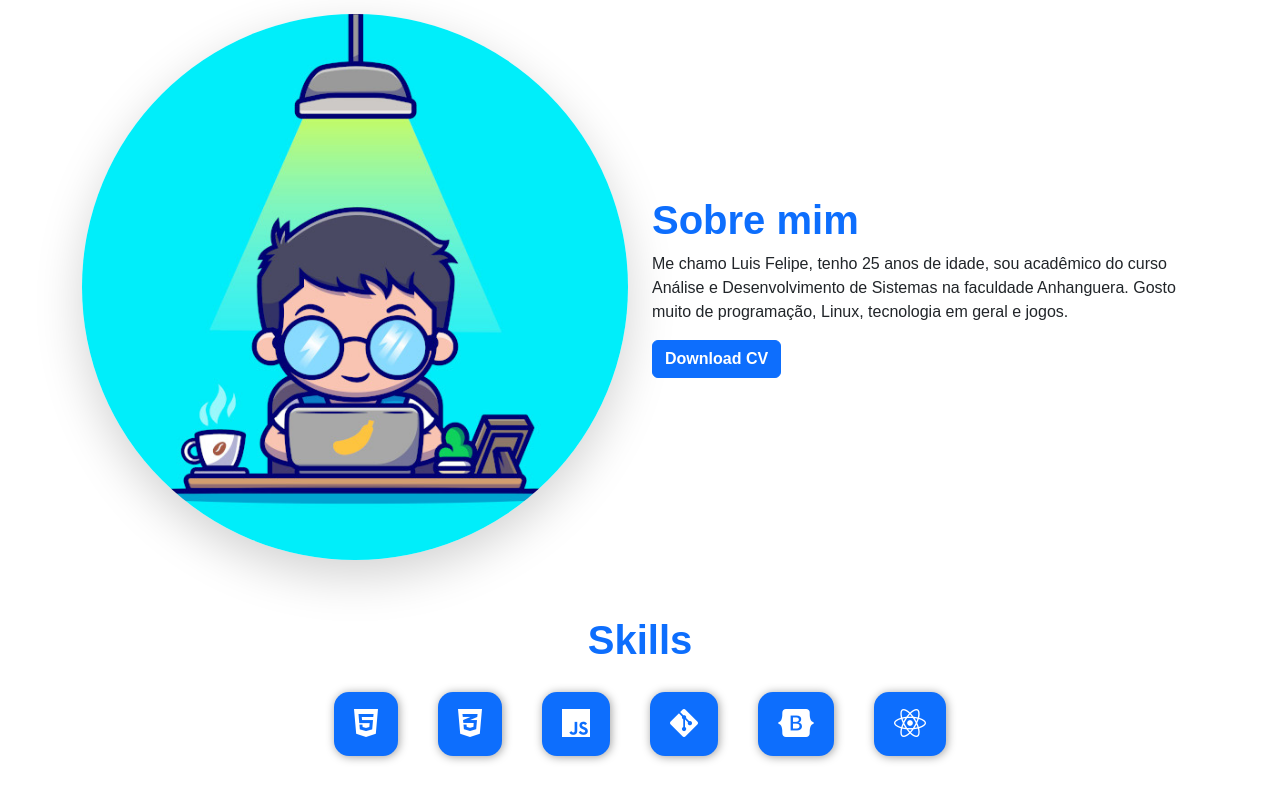
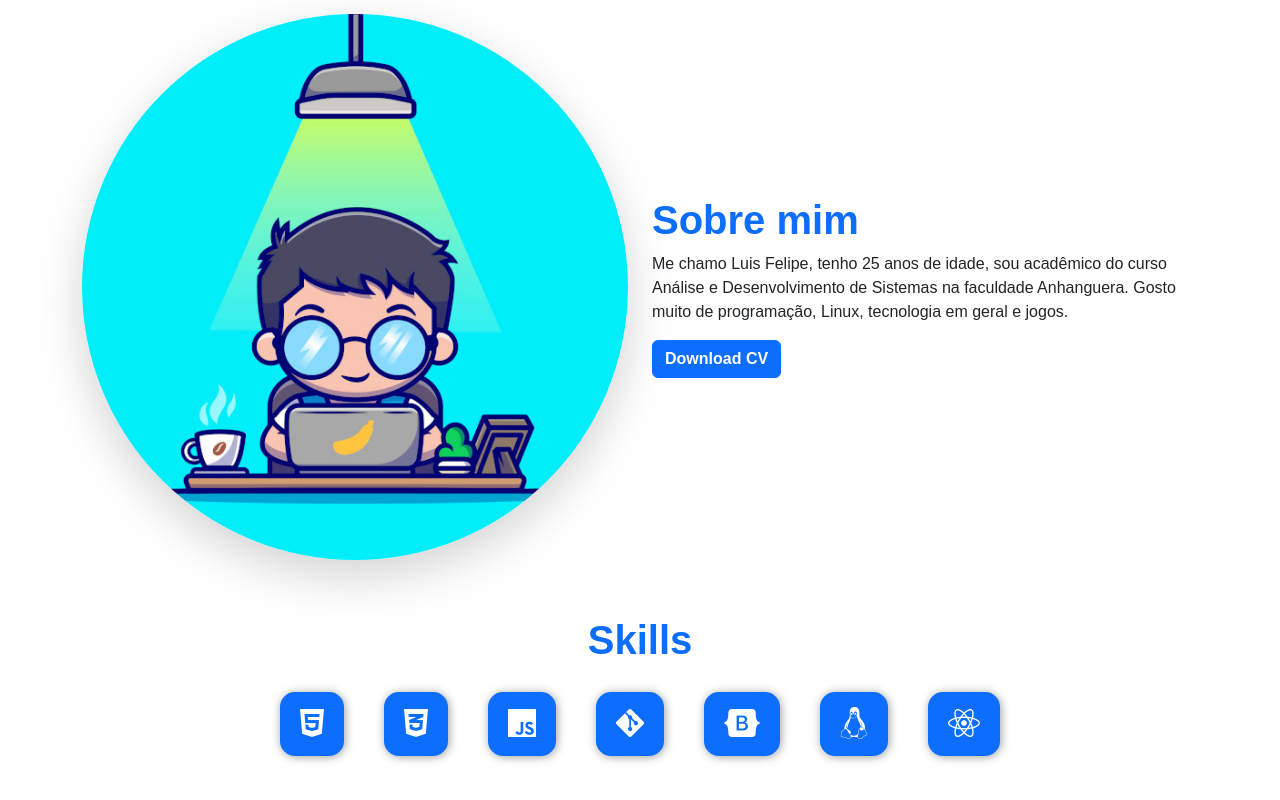
Before and after one commit to luissouzadeveloper/Portfolio, a React (Vite) app: page / in a window 1280 px wide. Shown: the part 772-1572 px from the top of the page. Built offline with nearby package versions, Linux system fonts and the light colour scheme.

Commit message:
Adição de mais uma skill

```diff
--- a/src/components/Skills.jsx
+++ b/src/components/Skills.jsx
@@ -22,6 +22,9 @@ const Skills = () => {
                             <i className="fa-brands fa-bootstrap fa-2xl"></i>
                         </div>
                         <div className="skills-card">
+                            <i className="fa-brands fa-linux fa-2xl"></i>
+                        </div>
+                        <div className="skills-card">
                             <i className="fa-brands fa-react fa-2xl"></i>
                         </div>
                     </div>
```
